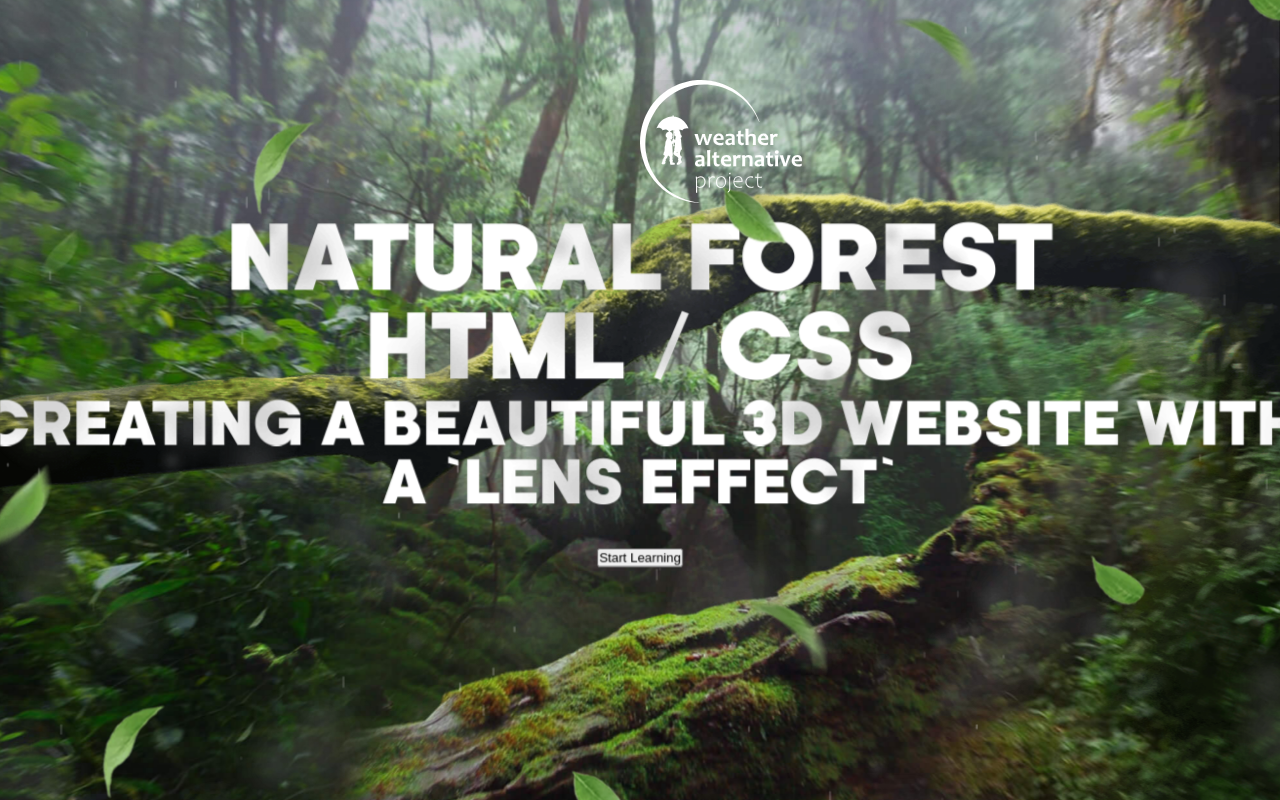
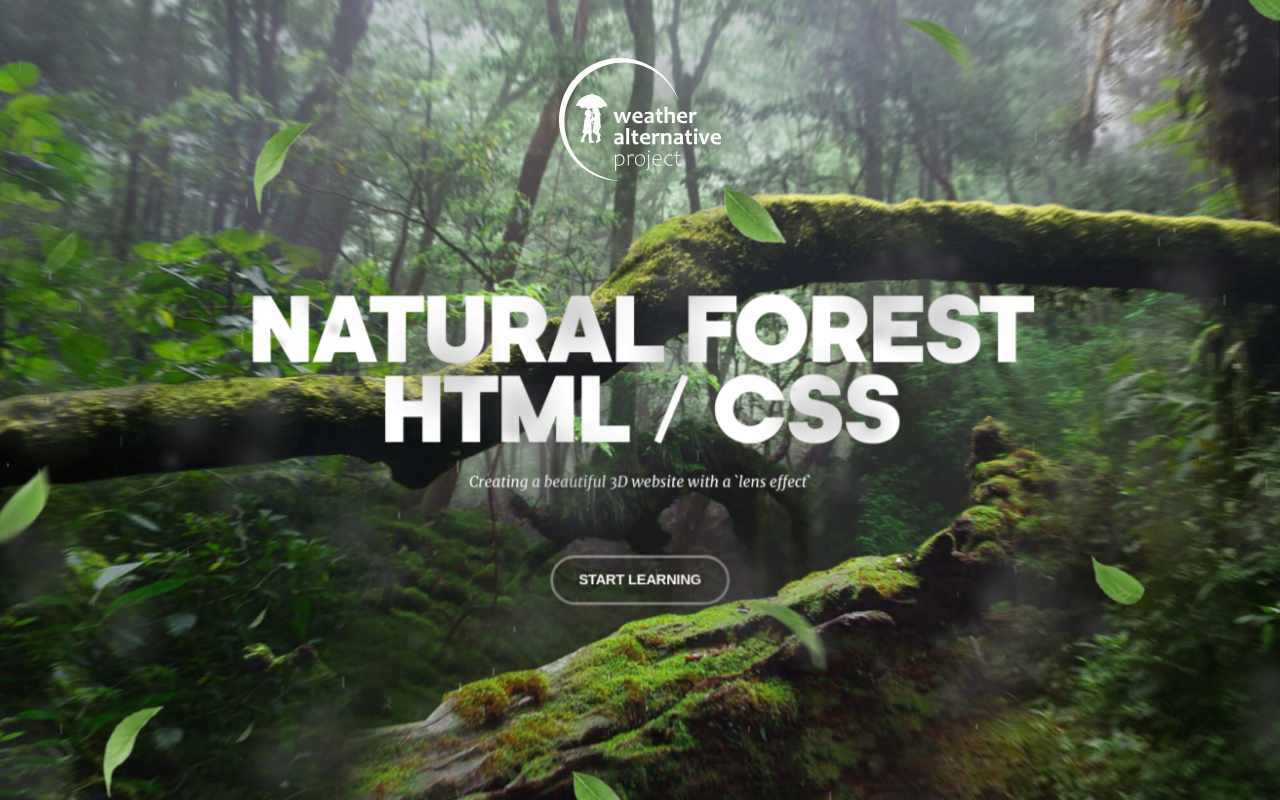
Before and after one commit to Reqrute/Parallax-learning-site, a plain HTML site: page index.html in a window 1280 px wide. Drawn offline with Linux system fonts and the light colour scheme.

Commit message:
style: end styling

```diff
--- a/css/main.css
+++ b/css/main.css
@@ -6,7 +6,7 @@
 
 :root {
     --index: calc(1vw + 1vh);
-    --transition: 1.5s cubic-bezier(.05, .5 , 0, 1)
+    --transition: 1.5s cubic-bezier(.05, .5 , 0, 1);
 }
 
 @font-face {
@@ -16,7 +16,7 @@
 }
 
 @font-face {
-    font-family: mettiweather-italic-3d;
+    font-family: merriweather-italic-3d;
     src: url(../fonts/merriweather-regular-italic.woff2);
 }
 
@@ -27,12 +27,13 @@ body {
 }
 
 .logo {
-    width: calc(var(--index) * 7.8);
-    height: calc(var(--index) * 7.8);
+    --logo-size: calc(var(--index) * 7.8);
+    width: var(--logo-size);
+    height: var(--logo-size);
     background-repeat: no-repeat;
     position: absolute;
-    left: 50%;
-    top: 10%;
+    left: calc(50% - calc(var(--logo-size) / 2));
+    top: calc(var(--index) * 2.8);;
     z-index: 1;
 }
 
@@ -47,7 +48,7 @@ body {
     transform-style: preserve-3d;
     transform: rotateX(var(--move-y)) rotateY(var(--move-x));
     will-change: transform;
-    transition: transform 2s var(--transition);
+    transition: transform var(--transition);
 }
 
 .layers__item {
@@ -88,8 +89,39 @@ body {
     font-size: calc(var(--index) * 2.9);
     text-align: center;
     text-transform: uppercase;
+    letter-spacing: calc(var(--index) * -.15);
+    line-height: 1.35em;
+    margin-top: calc(var(--index) * 5.5);;
 }
 
 .hero-content span{
     display: block;
 }
+
+.hero-content__p {
+    text-transform: none;
+    font-family: merriweather-italic-3d;
+    letter-spacing: normal;
+    font-size: calc(var(--index) * .73);
+    line-height: 3;
+}
+
+.button-start {
+	font-family: Arial;
+	font-weight: 600;
+	text-transform: uppercase;
+	font-size: calc(var(--index) * .71);
+	letter-spacing: -.02vw;
+	padding: calc(var(--index) * .7) calc(var(--index) * 1.25);
+	background-color: transparent;
+	color: #fff;
+	border-radius: 10em;
+	border: rgb(255 255 255 / .4) 3px solid;
+	outline: none;
+	cursor: pointer;
+	margin-top: calc(var(--index) * 2.5);
+}
+
+.layer-4, .layer-5, .layer-6 {
+    pointer-events: none;
+}
```
